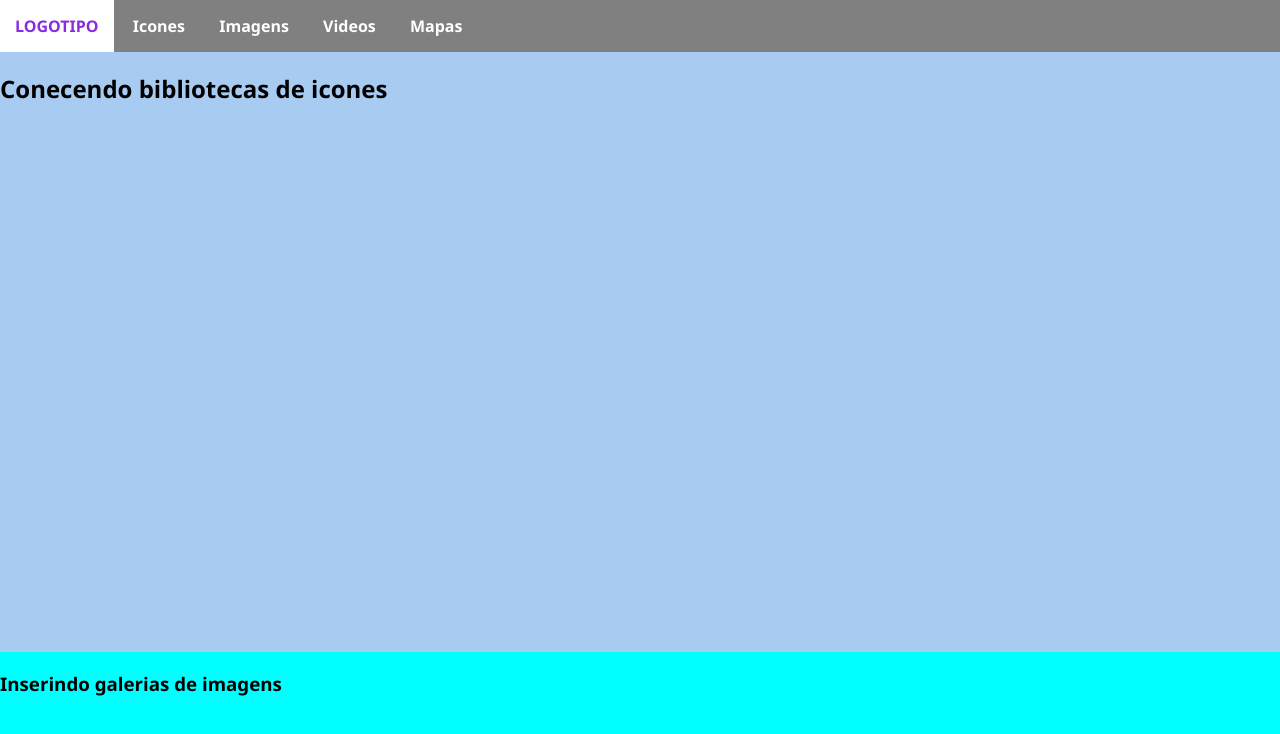
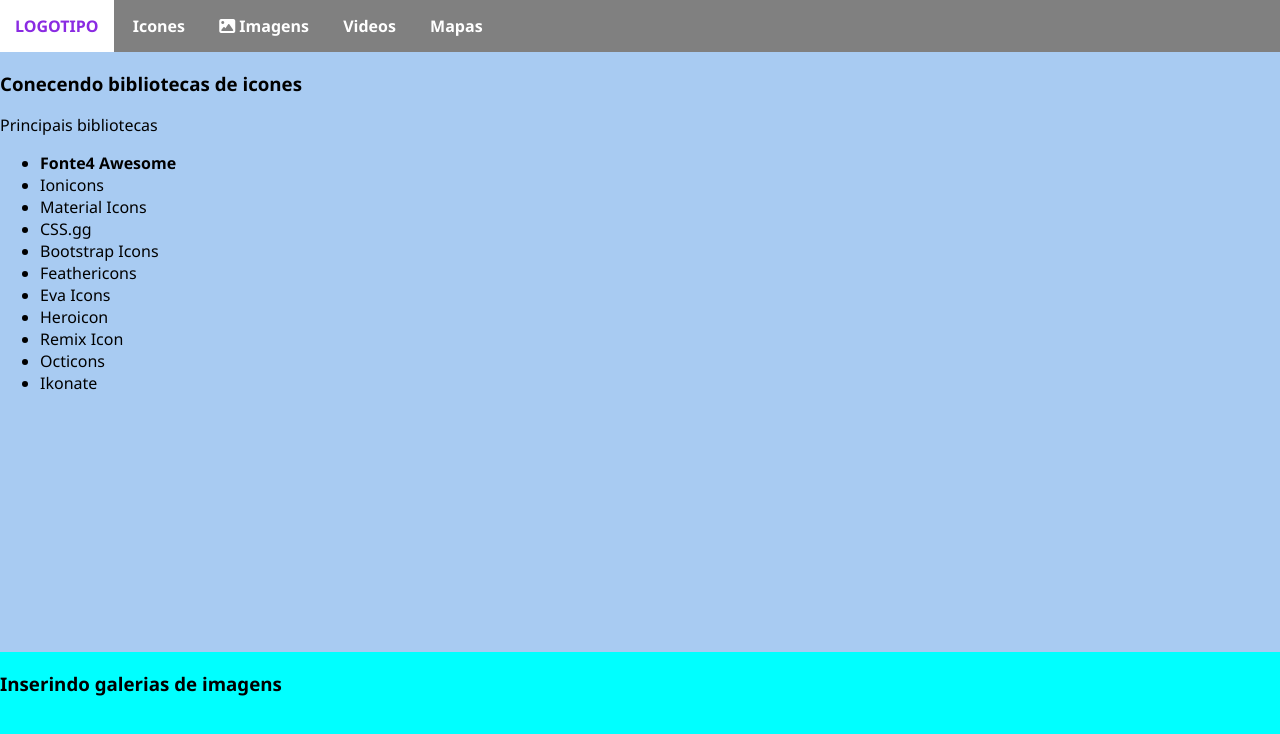
Before and after one commit to angelomarcio40/Menu-Basico, a plain HTML site: page index.html in a window 1280 px wide. Shown: the top 734 px of the page. Drawn offline with Linux system fonts and the light colour scheme.

Commit message:
Font-awesome-adicionado

```diff
--- a/index.html
+++ b/index.html
@@ -6,20 +6,39 @@
     <meta name="viewport" content="width=device-width, initial-scale=1.0">
     <title>Menu Basico - HTML e CSS</title>
     <link rel="stylesheet" href="css/estilo.css">
+
+    <!-- Importação da font-awesome -->
+    <link rel="stylesheet" href="https://cdnjs.cloudflare.com/ajax/libs/font-awesome/6.1.1/css/all.min.css" integrity="sha512-KfkfwYDsLkIlwQp6LFnl8zNdLGxu9YAA1QvwINks4PhcElQSvqcyVLLD9aMhXd13uQjoXtEKNosOWaZqXgel0g==" crossorigin="anonymous" referrerpolicy="no-referrer" />
 </head>
 <body>
     <!-- Container = div principal do site -->
     <div id="container">
         <nav>
             <ul>
-                <li><a href="#icones">LOGOTIPO</a></li>
+                <li><a href="">LOGOTIPO</a></li>
                 <li><a href="#icones">Icones</a></li>
-                <li><a href="#imagens">Imagens</a></li>
+                <li><a href="#imagens"><i class="fa-solid fa-image"></i> Imagens</a></li>
                 <li><a href="#videos">Videos</a></li>
                 <li><a href="#mapas">Mapas</a></li>
             </ul>
+        </nav>
+
             <div id="icones">
-                <h2>Conecendo bibliotecas de icones</h2>
+                <h3>Conecendo bibliotecas de icones</h3>
+                <p>Principais bibliotecas</p>
+                <ul>
+                    <li><b>Fonte4  Awesome</b></li>
+                    <li>Ionicons</li>
+                    <li> Material Icons</li>
+                    <li>CSS.gg</li>
+                    <li>Bootstrap Icons</li>
+                    <li>Feathericons</li>
+                    <li>Eva Icons</li>
+                    <li>Heroicon</li>
+                    <li>Remix Icon</li>
+                    <li>Octicons</li>
+                    <li>Ikonate</li>
+                </ul>
             </div>
 
             <div id="imagens">
```
